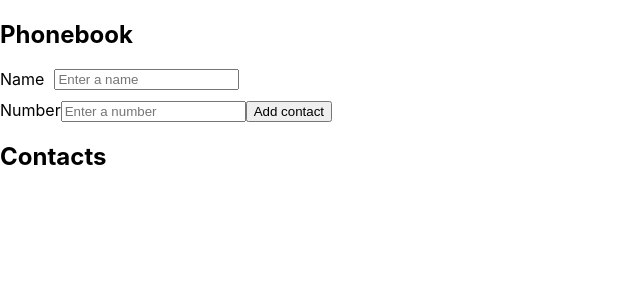
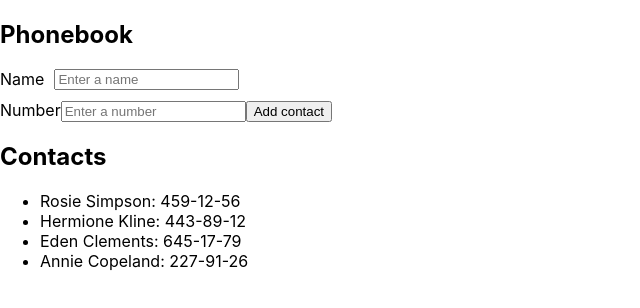
Before and after one commit to Katharinaad/goit-react-hw-02-phonebook, a React (Create React App) app: page / in a window 1280 px wide. Shown: the top 308 px of the page, without its empty margins (0-640 px from the left). Built offline with nearby package versions, Linux system fonts and the light colour scheme.

Commit message:
Update App.jsx

```diff
--- a/src/components/App.jsx
+++ b/src/components/App.jsx
@@ -3,7 +3,13 @@
 
 export class App extends Component {
   state = {
-    contacts: [],
+    contacts: [
+      { id: 'id-1', name: 'Rosie Simpson', number: '459-12-56' },
+      { id: 'id-2', name: 'Hermione Kline', number: '443-89-12' },
+      { id: 'id-3', name: 'Eden Clements', number: '645-17-79' },
+      { id: 'id-4', name: 'Annie Copeland', number: '227-91-26' },
+    ],
+    filter: '',
     name: '',
     number: '',
   };
```
